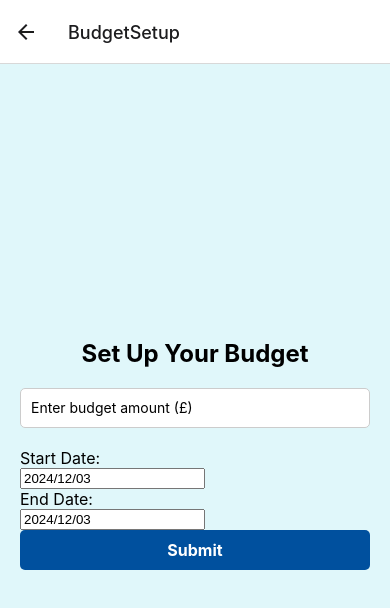
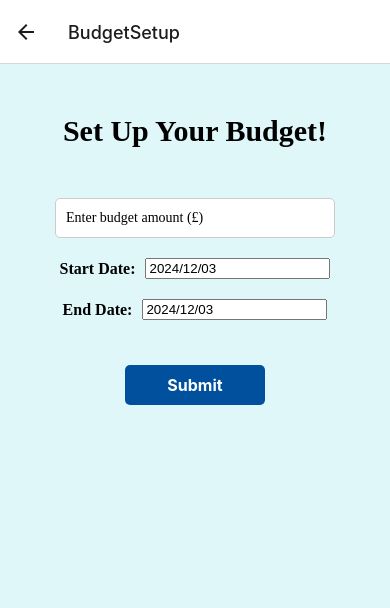
Before and after one commit to TUDublinBlanchBusinessIT/project-gracemoore1-2, a React Native app: screen /BudgetSetup in a window 390 px wide. Shown: the top 608 px of the page. Built offline with nearby package versions, Linux system fonts and the light colour scheme.

Commit message:
fixing screen

```diff
--- a/src/Screens/BudgetSetupScreen.js
+++ b/src/Screens/BudgetSetupScreen.js
@@ -60,7 +60,7 @@ const BudgetSetupScreen = ({ navigation }) => {
 
   return (
     <View style={styles.container}>
-      <Text style={styles.title}>Set Up Your Budget</Text>
+      <Text style={styles.title}>Set Up Your Budget!</Text>
 
       {/* Budget Amount Input */}
       <TextInput
@@ -73,17 +73,18 @@ const BudgetSetupScreen = ({ navigation }) => {
 
       {/* Start Date Picker */}
       {Platform.OS === 'web' ? (
-        <View style={styles.datePickerWeb}>
-          <Text style={styles.datePickerText}>Start Date:</Text>
+        <View style={styles.row}>
+          <Text style={styles.label}>Start Date:</Text>
           <DatePicker
             selected={startDate}
             onChange={(date) => setStartDate(date)}
             dateFormat="yyyy/MM/dd"
+            className="date-picker-input"
           />
         </View>
       ) : (
-      <TouchableOpacity onPress={() => setShowStartPicker(true)} style={styles.datePickerButton}>
-        <Text style={styles.datePickerText}>Start Date: {startDate.toDateString()}</Text>
+      <TouchableOpacity onPress={() => setShowStartPicker(true)} style={styles.input}>
+        <Text style={styles.dateText}>Start Date: {startDate.toDateString()}</Text>
       </TouchableOpacity>
       )}
       {showStartPicker && Platform.OS !== 'web' && (
@@ -101,17 +102,18 @@ const BudgetSetupScreen = ({ navigation }) => {
 
       {/* End Date Picker */}
       {Platform.OS === 'web' ? (
-        <View style={styles.datePickerWeb}>
-          <Text style={styles.datePickerText}>End Date:</Text>
+        <View style={styles.row}>
+          <Text style={styles.label}>End Date:</Text>
           <DatePicker
             selected={endDate}
             onChange={(date) => setEndDate(date)}
             dateFormat="yyyy/MM/dd"
+            className="date-picker-input"
           />
         </View>
       ) : (
-      <TouchableOpacity onPress={() => setShowEndPicker(true)} style={styles.datePickerButton}>
-        <Text style={styles.datePickerText}>End Date: {endDate.toDateString()}</Text>
+      <TouchableOpacity onPress={() => setShowEndPicker(true)} style={styles.input}>
+        <Text style={styles.dateText}>End Date: {endDate.toDateString()}</Text>
       </TouchableOpacity>
       )}
       {showEndPicker && Platform.OS !== 'web' && (
@@ -138,42 +140,60 @@ const BudgetSetupScreen = ({ navigation }) => {
 const styles = StyleSheet.create({
   container: {
     flex: 1,
-    justifyContent: 'center',
+    justifyContent: 'flex-start',
     padding: 20,
+    paddingTop: Platform.OS === 'web' ? 50 : 20,
     backgroundColor: '#E0F7FA',
   },
   title: {
-    fontSize: 24,
+    fontSize: 30,
     fontWeight: 'bold',
-    marginBottom: 20,
+    marginBottom: Platform.OS === 'web' ? 50 : 20,
     textAlign: 'center',
+    fontFamily: 'serif',
   },
   input: {
     height: 40,
+    width: Platform.OS === 'web' ? '80%' : '90%', // Adjust width for web vs mobile
+    alignSelf: 'center',
     borderColor: '#ccc',
     backgroundColor: '#FFFFFF',
     borderWidth: 1,
     borderRadius: 5,
     marginBottom: 20,
     paddingHorizontal: 10,
+    fontFamily: 'serif',
   },
-  datePickerButton: {
+  dateText: {
     backgroundColor: '#FFFFFF',
     padding: 10,
     borderRadius: 5,
     borderWidth: 1,
     borderColor: '#ccc',
     marginBottom: 20,
+    fontFamily: 'serif',
   },
-  datePickerText: {
-    fontSize: 16,
-    color: '#000',
+  row: {
+    flexDirection: 'row',
+    alignItems: 'center',
+    justifyContent: 'center',
+    marginBottom: Platform.OS === 'web' ? 20 : 10,
   },
+  label: {
+    fontSize: Platform.OS === 'web' ? 16 : 14, // Smaller font for mobile
+    fontWeight: 'bold',
+    marginRight: 10,
+    fontFamily: 'serif',
+  },
+
   button: {
+    width: Platform.OS === 'web' ? '40%' : '60%', // Wider button for mobile
     backgroundColor: '#00509E',
     paddingVertical: 10,
     borderRadius: 5,
     alignItems: 'center',
+    marginTop: 25,
+    alignSelf: 'center',
   },
   buttonText: {
     color: '#fff',
```
